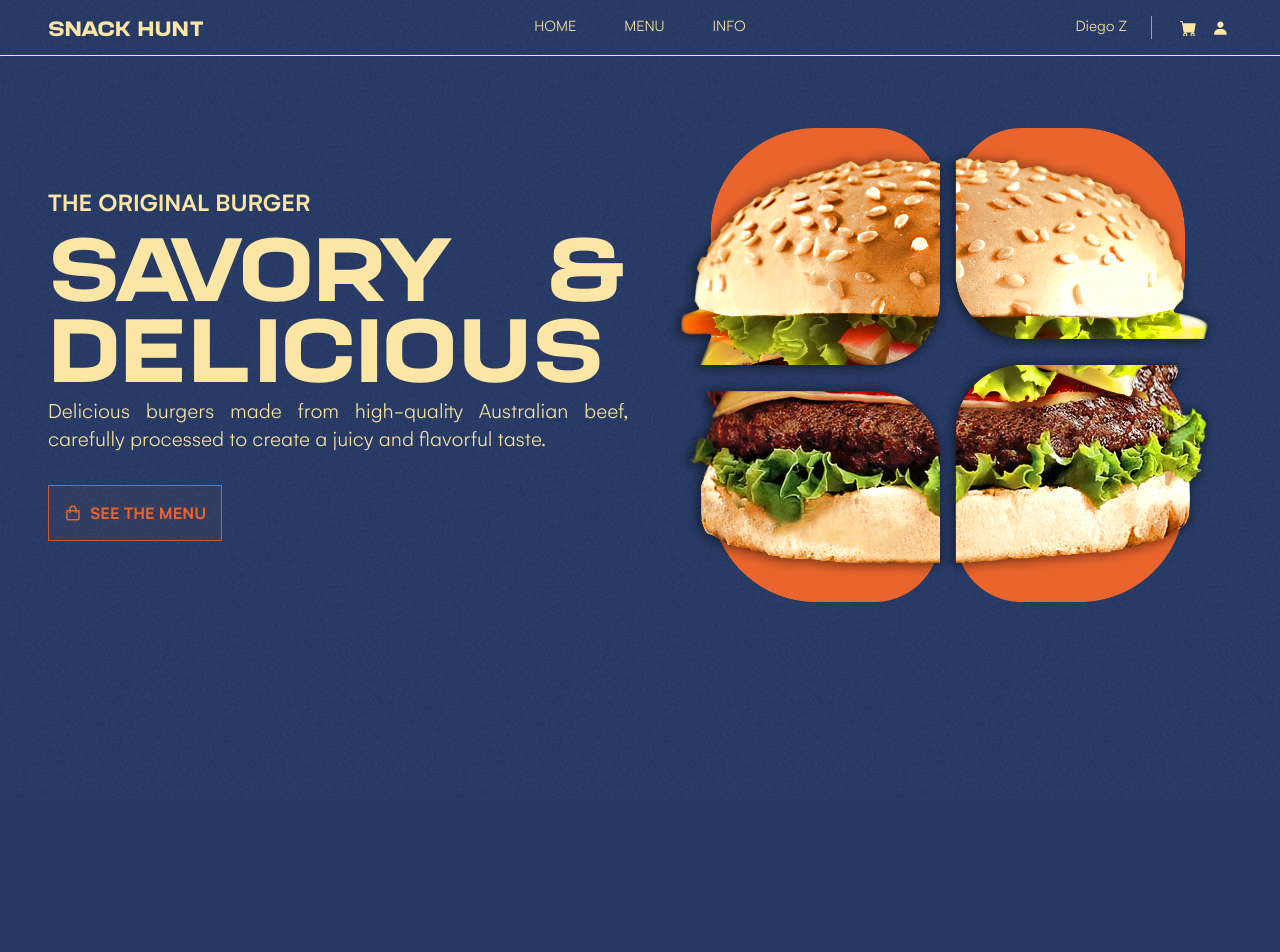
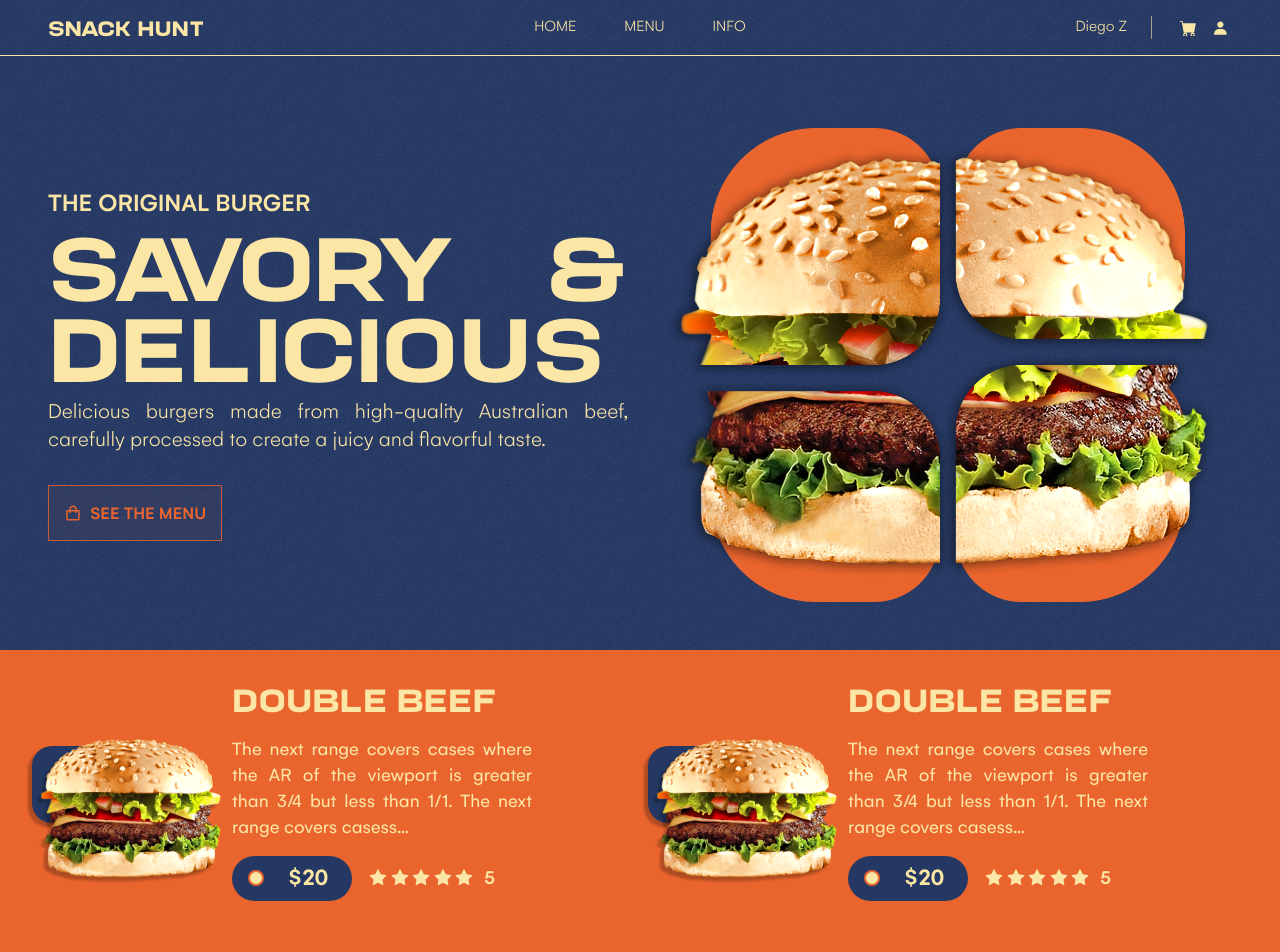
Before and after one commit to xDacksx/snack-web, a React (Vite) app: page / in a window 1280 px wide. Shown: the top 952 px of the page. Before the commit the page ends 800 px from the top, so only its background shows below. Built offline with nearby package versions, Linux system fonts and the light colour scheme.

Commit message:
created menu component

```diff
--- /dev/null
+++ b/src/components/menu/menu-item.tsx
@@ -0,0 +1,54 @@
+import { FC, ReactElement } from "react";
+import styles from "../../scss/components/menu.module.scss";
+import { AiFillStar, AiOutlineStar } from "react-icons/ai";
+
+export const MenuItem: FC<MenuItem> = ({
+    image,
+    title,
+    description,
+    price,
+    stars,
+}): ReactElement => {
+    stars = Math.round(stars);
+
+    if (stars < 0) stars = 0;
+    if (stars > 5) stars = 5;
+
+    const rest = Array.from(Array(5 - stars));
+    const stars_ = Array.from(Array(stars));
+
+    if (description.length > 125)
+        description = description.slice(0, 124) + "...";
+
+    return (
+        <div className={styles.item}>
+            <div className={styles.image}>
+                <img src={image} alt={title} />
+            </div>
+            <div className={styles.info}>
+                <h3>{title}</h3>
+                <p>{description}</p>
+                <span className={styles.quality}>
+                    <span className={styles.price}>${price}</span>
+                    <span className={styles.stars}>
+                        {stars_.map((_e, i) => (
+                            <AiFillStar key={i} />
+                        ))}
+                        {rest.map((_e, i) => (
+                            <AiOutlineStar key={i} />
+                        ))}
+                        <p>{stars}</p>
+                    </span>
+                </span>
+            </div>
+        </div>
+    );
+};
+
+interface MenuItem {
+    image: string;
+    title: string;
+    description: string;
+    price: number;
+    stars: number;
+}
--- /dev/null
+++ b/src/components/menu/menu.tsx
@@ -0,0 +1,36 @@
+import { FC, ReactElement } from "react";
+import { Component } from "../../interfaces/react_element";
+import styles from "../../scss/components/menu.module.scss";
+import { MenuItem } from "./menu-item";
+import hamImage from "../../assets/hamburguer.png";
+
+export const Menu: FC<Component> = ({}): ReactElement => {
+    const desc =
+        "The next range covers cases where the AR of the viewport is greater than 3/4 but less than 1/1. The next range covers casesssss";
+
+    return (
+        <div className={styles.menu}>
+            <MenuItem
+                image={hamImage}
+                title="Double Beef"
+                description={desc}
+                price={20}
+                stars={4.5}
+            />
+            <MenuItem
+                image={hamImage}
+                title="Double Beef"
+                description={desc}
+                price={20}
+                stars={4.5}
+            />
+            <MenuItem
+                image={hamImage}
+                title="Double Beef"
+                description={desc}
+                price={20}
+                stars={4.5}
+            />
+        </div>
+    );
+};
--- a/src/pages/home.page.tsx
+++ b/src/pages/home.page.tsx
@@ -1,11 +1,13 @@
 import { FC, ReactElement, Fragment } from "react";
 import { Component } from "../interfaces/react_element";
 import { Thumbline } from "../components/thumbline/thumbline";
+import { Menu } from "../components/menu/menu";
 
 export const HomePage: FC<Component> = ({}): ReactElement => {
     return (
         <Fragment>
             <Thumbline />
+            <Menu />
         </Fragment>
     );
 };
--- /dev/null
+++ b/src/scss/components/menu.module.scss
@@ -0,0 +1,124 @@
+@use "../colours" as *;
+.menu {
+    background: $c_primary;
+    width: 100%;
+    padding: 2rem;
+
+    display: grid;
+    grid-template-columns: repeat(auto-fit, minmax(500px, 1fr));
+    gap: 1rem;
+    align-self: center;
+
+    .item {
+        display: flex;
+        flex-flow: row nowrap;
+        justify-content: flex-start;
+        align-items: flex-start;
+        height: 16rem;
+        width: 500px;
+        .image {
+            height: 100%;
+            width: 40%;
+            position: relative;
+            &::before {
+                content: "";
+                display: inline-block;
+                width: 50%;
+                height: 30%;
+                background: $c_secondary;
+                border-radius: 20px;
+                position: absolute;
+                left: 0;
+                top: 25%;
+                z-index: 1;
+                filter: drop-shadow(-4px 4px 1px rgba(0, 0, 0, 0.25));
+            }
+            img {
+                height: 100%;
+                width: 100%;
+                object-fit: contain;
+                position: relative;
+                z-index: 2;
+                filter: drop-shadow(-4px 4px 1px rgba(0, 0, 0, 0.25));
+            }
+            pointer-events: none;
+        }
+        .info {
+            display: flex;
+            flex-flow: column nowrap;
+            justify-content: flex-start;
+            align-items: flex-start;
+            height: 100%;
+            width: 60%;
+            gap: 1rem;
+            pointer-events: none;
+
+            h3 {
+                font-family: "Manual Expanded";
+                text-transform: uppercase;
+                font-size: 2rem;
+            }
+            p {
+                font-size: 1.2rem;
+                text-align: justify;
+            }
+            .quality {
+                display: flex;
+                flex-flow: row nowrap;
+                justify-content: flex-start;
+                align-items: center;
+                width: 100%;
+                gap: 1rem;
+                .price {
+                    display: flex;
+                    flex-flow: row nowrap;
+                    justify-content: flex-start;
+                    align-items: center;
+
+                    background: $c_secondary;
+                    font-size: 1.5rem;
+                    font-weight: 600;
+                    padding: 0.4rem 1.5rem;
+                    border-radius: 30px;
+                    width: 40%;
+                    padding-left: 3.5rem;
+                    position: relative;
+                    &::after,
+                    &::before {
+                        content: "";
+                        display: inline-block;
+                        width: 1rem;
+                        height: 1rem;
+                        background: $c_primary;
+                        position: absolute;
+                        left: 1rem;
+                        border-radius: 100%;
+                    }
+                    &::after {
+                        width: 0.75rem;
+                        height: 0.75rem;
+                        background: $c_text;
+                        left: 1.1rem;
+                    }
+                }
+                .stars {
+                    display: flex;
+                    flex-flow: row nowrap;
+                    justify-content: flex-start;
+                    align-items: center;
+                    width: 60%;
+                    gap: 0.1rem;
+                    svg {
+                        width: 1.25rem;
+                        height: 1.25rem;
+                    }
+                    p {
+                        font-size: 1.25rem;
+                        font-weight: 500;
+                        margin-left: 0.5rem;
+                    }
+                }
+            }
+        }
+    }
+}
```
